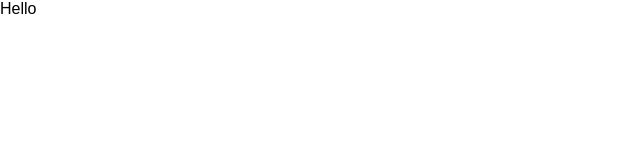
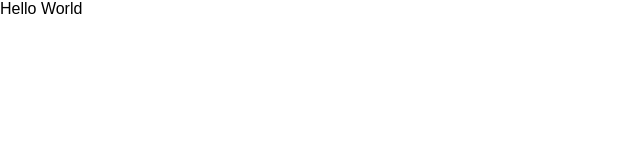
Before and after one commit to yuiiNidjari/bear-rest, a React (Create React App) app in the folder client/: page / in a window 1280 px wide. Shown: the top 160 px of the page, without its empty margins (0-640 px from the left). Built offline with nearby package versions, Linux system fonts and the light colour scheme.

Commit message:
hello world

```diff
--- a/client/src/App.js
+++ b/client/src/App.js
@@ -3,7 +3,7 @@ import React, { Component } from 'react';
 class App extends Component {
   render() {
     return (
-      <div>Hello</div>
+      <div>Hello World</div>
     );
   }
 }
```
